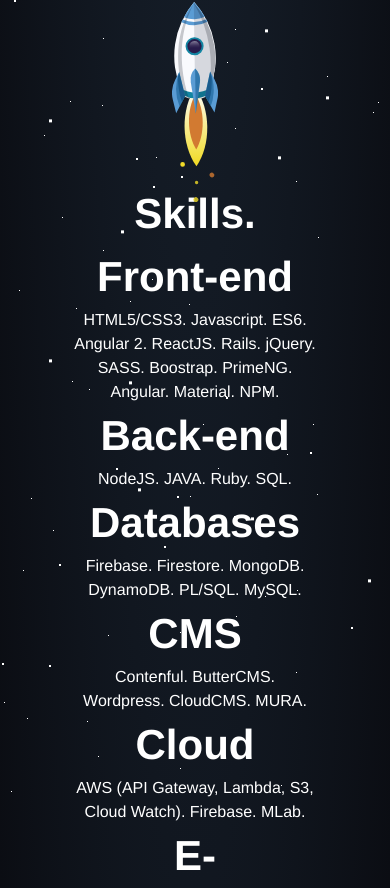
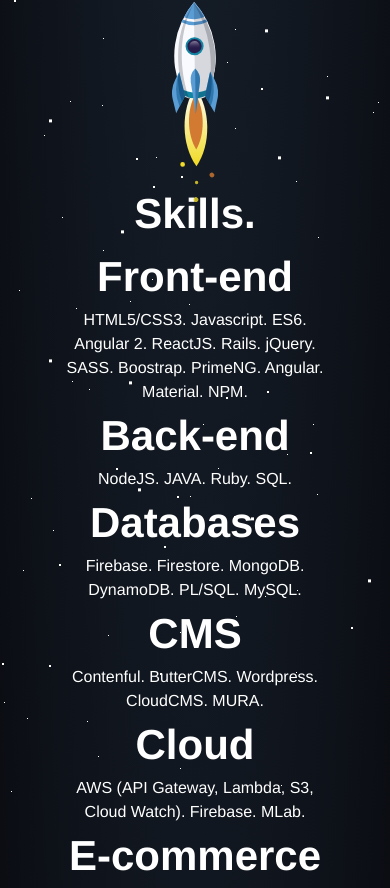
Before and after one commit to devpato/devpato-portoflio, an Angular app in the folder devpato/: page / in a window 390 px wide. Shown: the part 2296-3184 px from the top of the page. Built offline with nearby package versions, Linux system fonts and the light colour scheme.

Commit message:
fixed skills and about

```diff
--- a/devpato/src/app/about/about.component.html
+++ b/devpato/src/app/about/about.component.html
@@ -6,7 +6,7 @@
     <div class="container">
       <div class="body">
         <div class="title">About Me.</div>
-        <div class="intro">
+        <div class="">
           I am a Software Engineer. I am very passionate about what I do
           especially when it comes to code. I have participated in several
           hackathons and won TWO of them. I love learning new things in general,
@@ -31,6 +31,9 @@
         </div>
       </div>
     </div>
+    <div class="planet-4">
+      <img src="../../assets/planet4.svg" alt="" />
+    </div>
     <div class="planet-2">
       <img src="../../assets/planet2.svg" alt="" />
     </div>
--- a/devpato/src/app/about/about.component.scss
+++ b/devpato/src/app/about/about.component.scss
@@ -34,11 +34,18 @@
     filter: drop-shadow(5px 5px 5px orange);
   }
 
-  .planet-2 img {
+  .planet-4 img {
     height: 250px;
     position: absolute;
     right: 0;
     bottom: 10%;
+  }
+
+  .planet-2 img {
+    height: 150px;
+    position: absolute;
+    right: 4%;
+    bottom: 6%;
   }
 }
 
@@ -68,6 +75,10 @@
       height: 200px;
     }
 
+    .planet-4 img {
+      height: 100px;
+    }
+
     .planet-2 img {
       height: 75px;
     }
--- a/devpato/src/app/skills/skills.component.html
+++ b/devpato/src/app/skills/skills.component.html
@@ -4,11 +4,11 @@
       <img src="../../assets/rocket.svg" alt="" />
     </div>
     <div class="container">
-      <div class="body row">
-        <div class="title">
-          Skills.
-        </div>
-        <div class="tech col-sm-12">
+      <div class="body">
+        <div class="tech">
+          <div class="title-big">
+            Skills.
+          </div>
           <div class="title">
             Front-end
           </div>
--- a/devpato/src/app/skills/skills.component.scss
+++ b/devpato/src/app/skills/skills.component.scss
@@ -11,20 +11,24 @@
       flex-direction: column;
       align-items: center;
       justify-content: center;
-      .title {
-        color: #fff;
-        font-family: "Source Sans Pro", Helvetica, Arial, sans-serif;
-        font-size: 72px;
-        font-weight: 800;
-      }
       .body {
+        width: 50%;
         color: #fff;
         display: flex;
-        justify-content: space-evenly;
+        flex-direction: column;
+        justify-content: center;
         font-family: "Source Sans Pro", Helvetica, Arial, sans-serif;
 
         .tech {
           padding: 0 42px;
+
+          .title-big {
+            color: #fff;
+            font-family: "Source Sans Pro", Helvetica, Arial, sans-serif;
+            font-size: 72px;
+            font-weight: 800;
+          }
+
           .title {
             color: #fff;
             font-size: 40px;
@@ -79,13 +83,16 @@
     .wrapper {
       .container {
         .body {
+          width: 100%;
           text-align: center;
           margin: 0 16px;
-          .title,
-          .tech .title {
-            font-family: "Source Sans Pro", Helvetica, Arial, sans-serif;
-            font-size: 42px;
-            font-weight: 600;
+          .tech {
+            .title,
+            .title-big {
+              font-family: "Source Sans Pro", Helvetica, Arial, sans-serif;
+              font-size: 42px;
+              font-weight: 600;
+            }
           }
         }
       }
```
Also changed, not shown: devpato/src/assets/planet4.svg (added).
